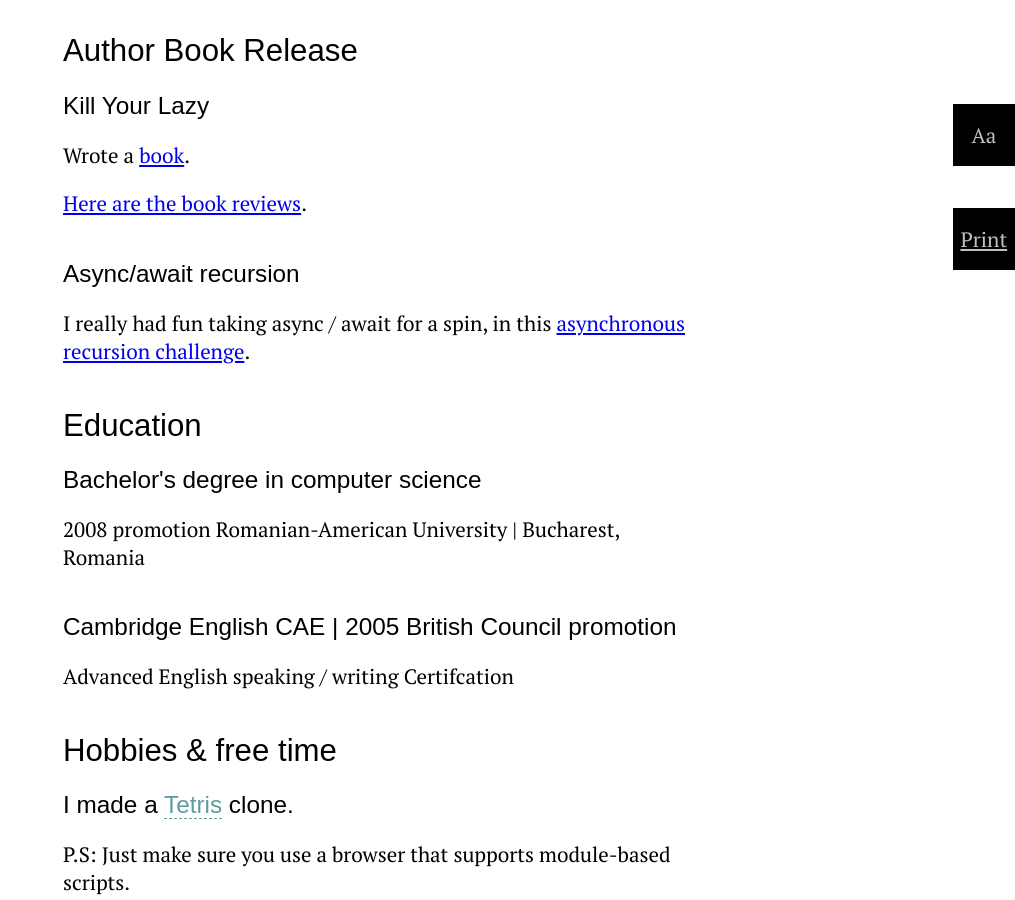
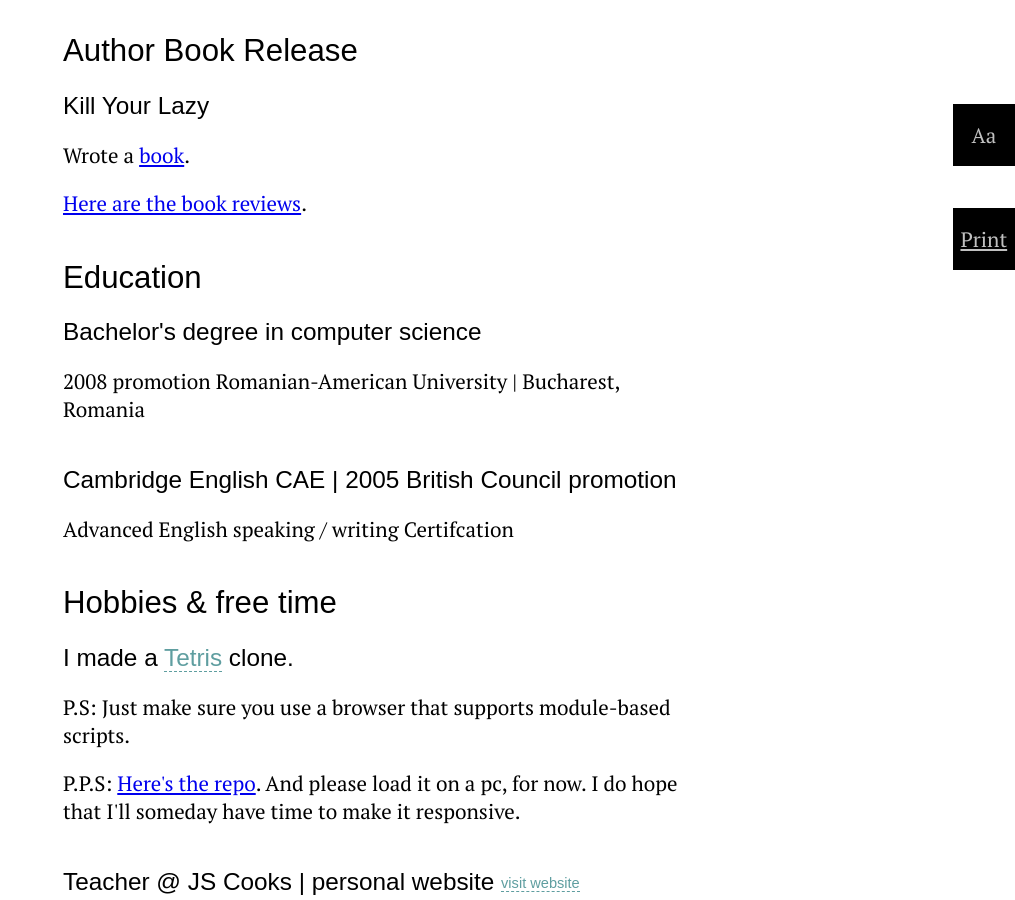
Before and after one commit to jscoox/jscoox.github.com, a Jekyll site: the page alex-okros.html, which Jekyll copies as it is, in a window 1280 px wide and 900 px high, scrolled down 3287 px. Shown: the whole window, without its empty margins (265-1280 px from the left). Built offline with Jekyll 4.4.1, drawn with Linux system fonts in a browser that asks for light colours; some web fonts are replaced.

Commit message:
Update alex-okros.html

```diff
--- a/alex-okros.html
+++ b/alex-okros.html
@@ -179,14 +179,6 @@
         <p>Wrote a <a target="_blank" href="https://jscoox.github.io/slot-machine/">book</a>.</p>
         <p><a target="_blank" href="https://www.amazon.com/Kill-Your-Lazy-Alexandru-Okros-ebook/dp/B01E4H3RSG#customerReviews">Here are the book reviews</a>.</p>
       </article>
-
-
-
-      <article>
-        <h3>Async/await recursion</h3>
-        <p>I really had fun taking async / await for a spin, in this <a target="_blank" href="https://github.com/artanthos/ischools-recursive-async-challenge">asynchronous
-            recursion challenge</a>.</p>
-      </article>
     </section>
 
 
```
